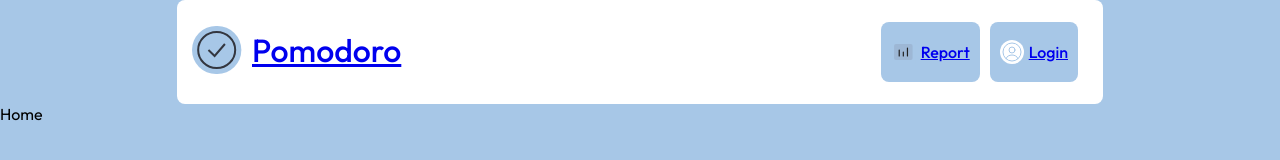
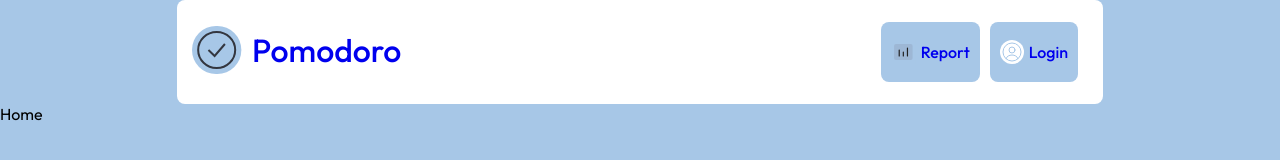
Before and after one commit to VelmaKimani/focus-timer, a React (Create React App) app in the folder client/: page / in a window 1280 px wide. Shown: the top 160 px of the page. Built offline with nearby package versions, Linux system fonts and the light colour scheme.

Commit message:
Removed text Decoration

```diff
--- a/client/src/Nav.css
+++ b/client/src/Nav.css
@@ -12,6 +12,7 @@ nav{
 }
 .logo{
     display: flex;
+    text-decoration: none;
 }
 .logo img{
     height: 48px;
@@ -35,6 +36,7 @@ nav{
     padding: 10px;
     font-size: 16px;
     font-weight: 500;
+    text-decoration: none;
 }
 .navbutton img{
     margin-right: 5px;
--- a/client/src/components/Navbar.js
+++ b/client/src/components/Navbar.js
@@ -8,20 +8,20 @@ import usercircle from '../images/User_cicrle_light.svg'
 export default function Navbar() {
   return (
     <nav>
-        <NavLink className="logo" to="/" activeClassName="active-link">
+        <NavLink className="logo" to="/">
             <div>
                 <img src={checkring} alt="logo"/>
             </div>
-            <div className="title"><span>Pomodoro</span></div>
+            <div className="title">Pomodoro</div>
         </NavLink>
         <div className="pages">
-            <NavLink className="navbutton" to="/report" activeClassName="active-link">
+            <NavLink className="navbutton" to="/report">
                 <img src={reportimg} alt="reporticon"/>
-                <span>Report</span>
+                Report
             </NavLink>
-            <NavLink className="navbutton" to="/login" activeClassName="active-link">
+            <NavLink className="navbutton" to="/login">
                 <img src={usercircle} alt="userimg"/>
-                <span>Login</span>
+                Login
             </NavLink>
         </div>
     </nav>
```
